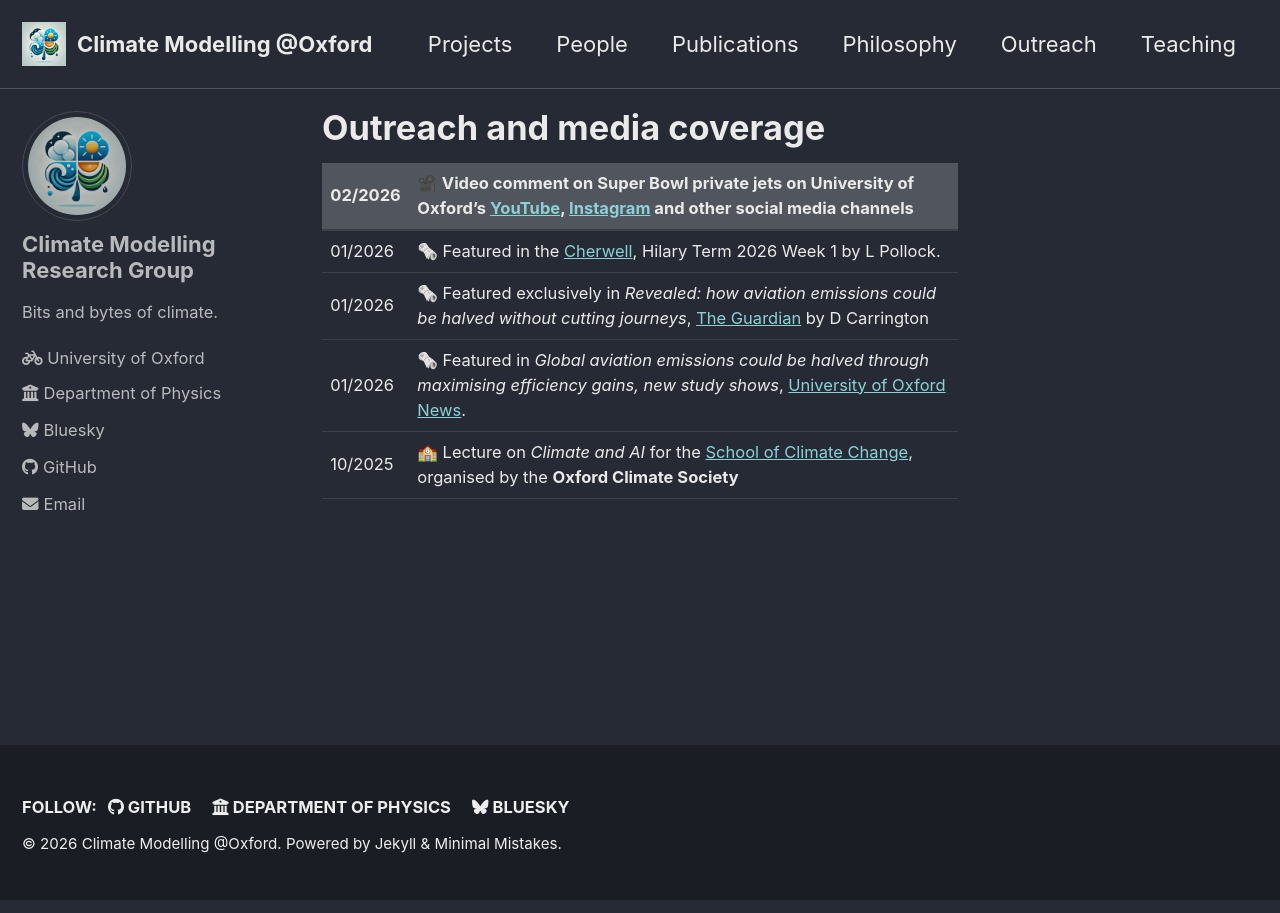
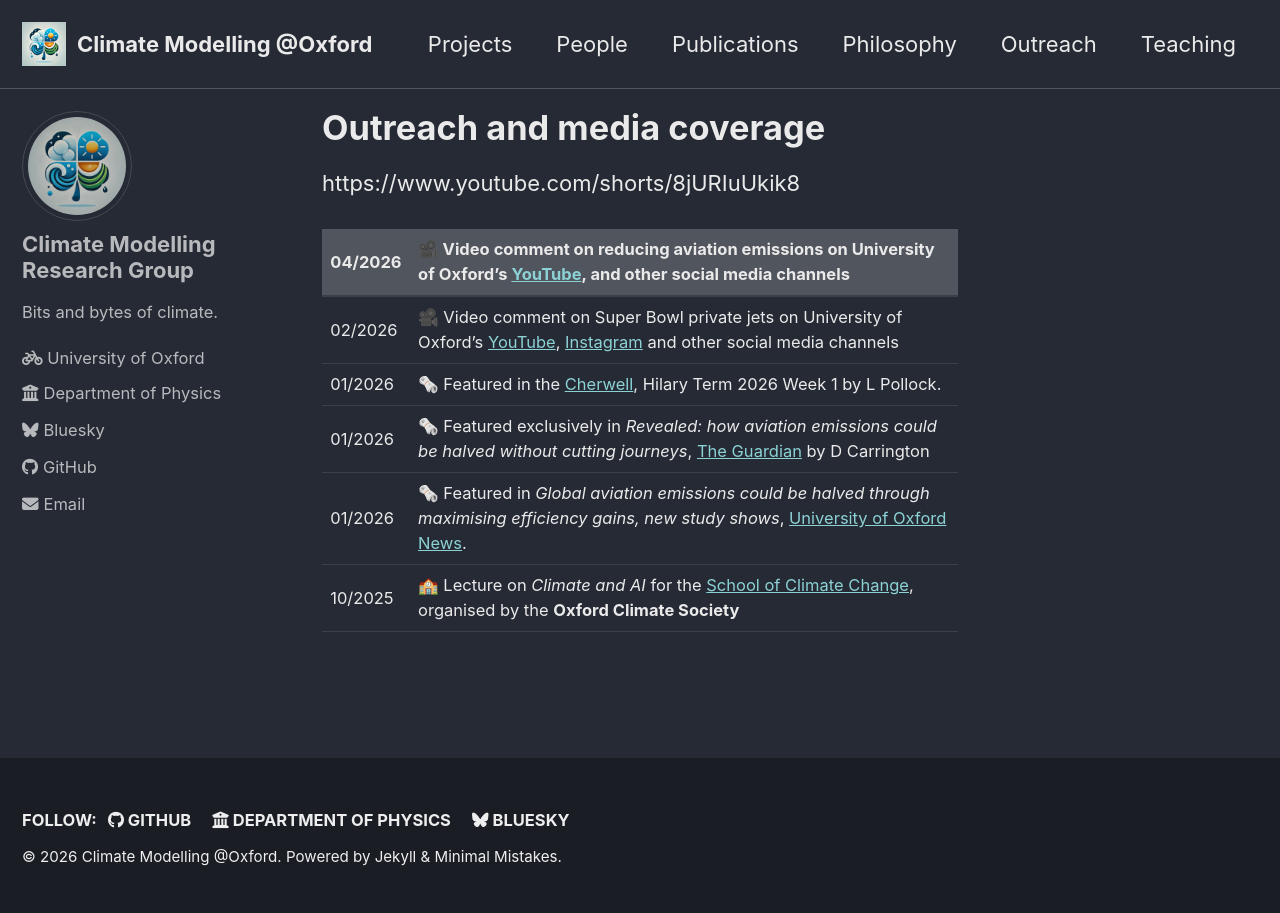
Before and after one commit to climate-modelling/climate-modelling.github.io, a Jekyll site: the page built from _pages/outreach.md, in a window 1280 px wide. Built offline with Jekyll 4.4.1, drawn with Linux system fonts in a browser that asks for light colours; cached includes are drawn as plain includes.

Commit message:
Update outreach.md

```diff
--- a/_pages/outreach.md
+++ b/_pages/outreach.md
@@ -4,9 +4,11 @@
 layout: archive
 author_profile: true
 ---
+https://www.youtube.com/shorts/8jURIuUkik8
 
+|04/2026| 🎥 Video comment on reducing aviation emissions on University of Oxford's [YouTube](https://www.youtube.com/shorts/8jURIuUkik8), and other social media channels |
+|-|-|
 |02/2026| 🎥 Video comment on Super Bowl private jets on University of Oxford's [YouTube](https://www.youtube.com/shorts/5YhcKlx-jus), [Instagram](https://www.instagram.com/reel/DUqxZ27jPhr/) and other social media channels |
-|-|-|
 |01/2026| 🗞️ Featured in the [Cherwell](https://cherwell.org/wp-content/uploads/2026/01/week-1-print-1.pdf), Hilary Term 2026 Week 1 by L Pollock.
 |01/2026| 🗞️ Featured exclusively in _Revealed: how aviation emissions could be halved without cutting journeys_, [The Guardian](https://www.theguardian.com/environment/2026/jan/07/aviation-emissions-halved-flights-efficiently-study) by D Carrington
 |01/2026| 🗞️ Featured in _Global aviation emissions could be halved through maximising efficiency gains, new study shows_, [University of Oxford News](https://www.ox.ac.uk/news/2026-01-07-global-aviation-emissions-could-be-halved-through-maximising-efficiency-gains-new).
```
